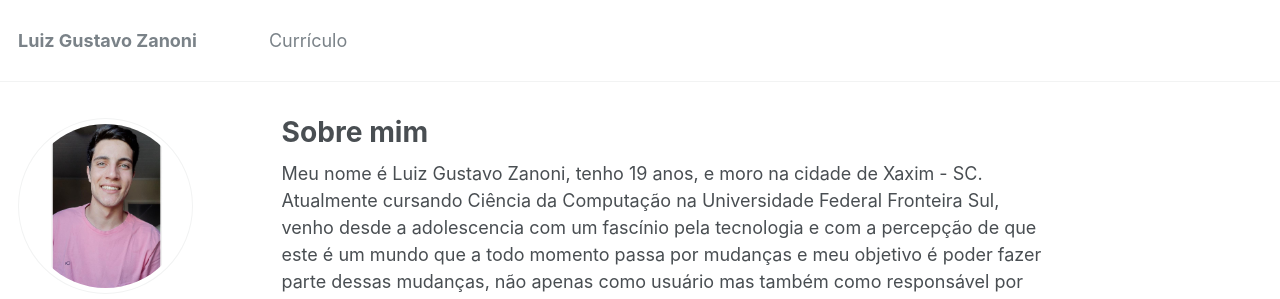
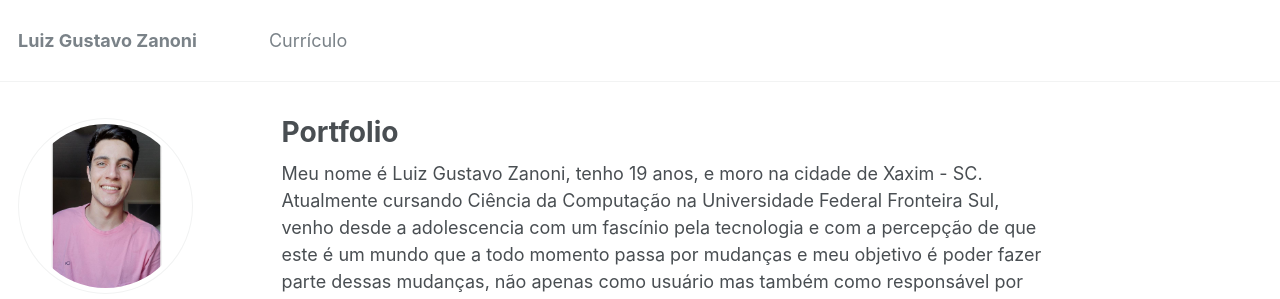
Before and after one commit to luizzanoni/luizzanoni.github.io, a Jekyll site: the page built from _pages/about.md, in a window 1280 px wide. Shown: the top 299 px of the page. Built offline with Jekyll 4.4.1, drawn with Linux system fonts in a browser that asks for light colours.

Commit message:
redescoberta deste portófio grátis

```diff
--- a/_pages/about.md
+++ b/_pages/about.md
@@ -1,6 +1,6 @@
 ---
 permalink: /
-title: "Sobre mim"
+title: "Portfolio"
 excerpt: "About me"
 author_profile: true
 redirect_from:
```
Also changed, not shown: README.md (+2 -0 lines).
